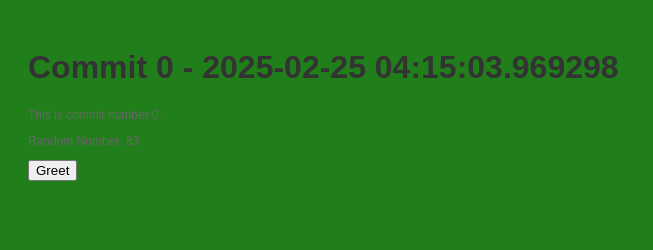
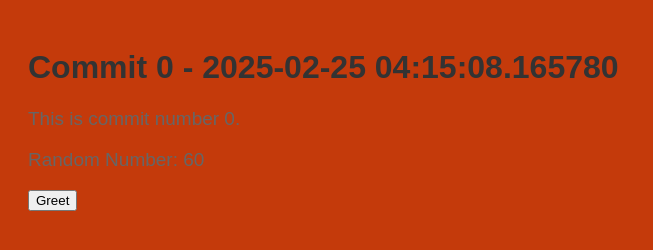
Before and after one commit to broilermares3/myrep-repo-20250225041451, a plain HTML site: page index.html in a window 1280 px wide. Shown: the whole page, without its empty margins (0-653 px from the left). Drawn offline with Linux system fonts and the light colour scheme.

Commit message:
📝 Commit 0 with HTML, CSS, and JS

```diff
--- a/index.html
+++ b/index.html
@@ -2,13 +2,13 @@
     <!DOCTYPE html>
     <html>
     <head>
-        <title>Commit 0 - 2025-02-25 04:15:03.969298</title>
+        <title>Commit 0 - 2025-02-25 04:15:08.165780</title>
         <link rel="stylesheet" href="style.css">
     </head>
     <body>
-        <h1>Commit 0 - 2025-02-25 04:15:03.969298</h1>
+        <h1>Commit 0 - 2025-02-25 04:15:08.165780</h1>
         <p>This is commit number 0.</p>
-        <p>Random Number: 83</p>
+        <p>Random Number: 60</p>
         <button onclick="greet()">Greet</button>
         <script src="script.js"></script>
     </body>
--- a/style.css
+++ b/style.css
@@ -1,7 +1,7 @@
 
     body {
         font-family: Arial, sans-serif;
-        background-color: #207f1a;
+        background-color: #c43a0b;
         padding: 20px;
     }
     h1 {
@@ -9,5 +9,5 @@
     }
     p {
         color: #666;
-        font-size: 12px;
+        font-size: 19px;
     }
```
